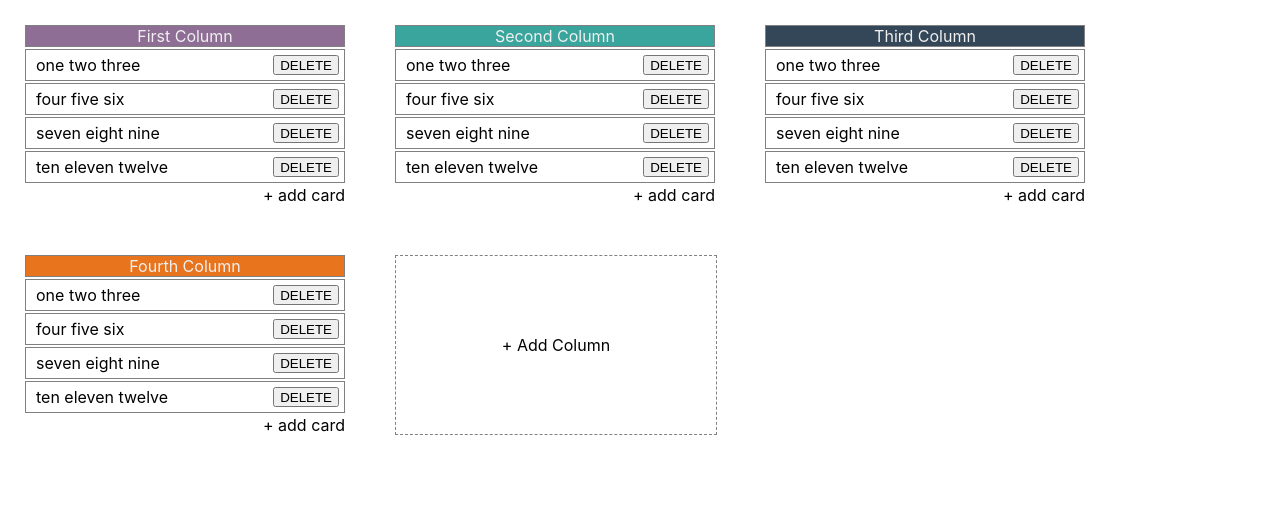
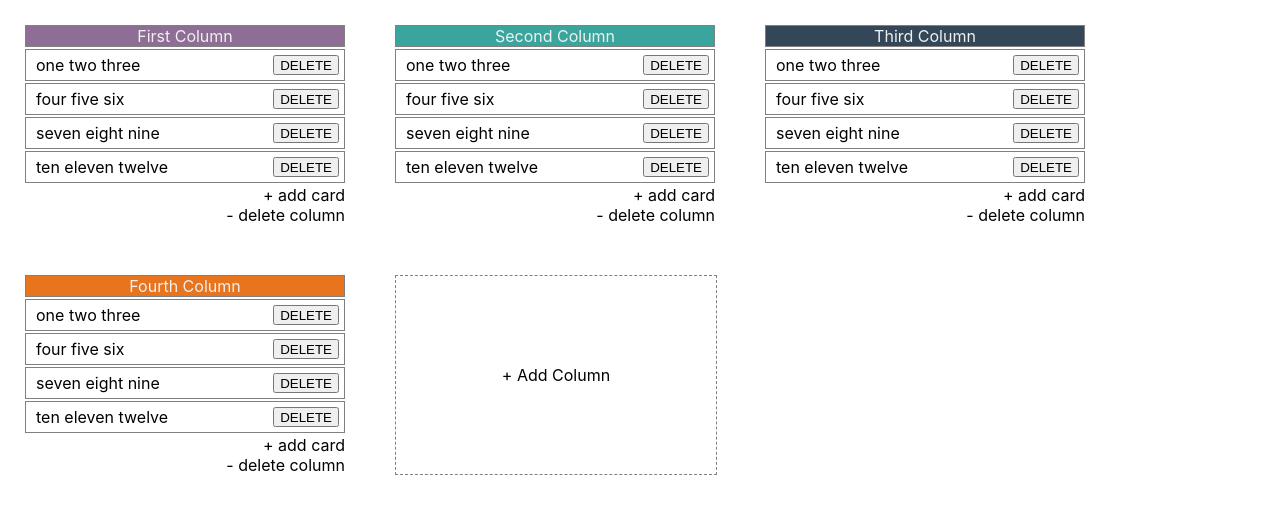
Before and after one commit to micahbales/react-kanban-board, a React (Create React App) app: page / in a window 1280 px wide. Shown: the top 514 px of the page. Built offline with nearby package versions, Linux system fonts and the light colour scheme.

Commit message:
Delete Column

```diff
--- a/package.json
+++ b/package.json
@@ -1,5 +1,5 @@
 {
-  "name": "triplebyte",
+  "name": "react-kanban-board",
   "version": "0.1.0",
   "private": true,
   "dependencies": {
--- a/src/App.css
+++ b/src/App.css
@@ -29,8 +29,10 @@
   flex-basis: 100%;
 }
 
-.column__add-card-button {
+.column__add-card-button, .column__delete-column-button {
   cursor: pointer;
+  text-align: right;
+  width: 100%;
 }
 
 .card {
--- a/src/App.js
+++ b/src/App.js
@@ -4,6 +4,7 @@ import Column from './Column';
 import AddCardModal from './modals/AddCardModal';
 import DeleteCardModal from './modals/DeleteCardModal';
 import AddColumnModal from './modals/AddColumnModal';
+import DeleteColumnModal from './modals/DeleteColumnModal';
 import {map, filter, find, reduce} from 'lodash';
 
 class App extends React.Component {
@@ -69,6 +70,9 @@ class App extends React.Component {
     deleteCardState: {
       columnId: null,
       cardOrder: null
+    },
+    deleteColumnState: {
+      columnId: null
     }
   };
 
@@ -88,6 +92,8 @@ class App extends React.Component {
     this.handleDeleteCard = this.handleDeleteCard.bind(this);
     this.handleDeleteCardModalOpen = this.handleDeleteCardModalOpen.bind(this);
     this.handleAddColumn = this.handleAddColumn.bind(this);
+    this.handleDeleteColumnModalOpen = this.handleDeleteColumnModalOpen.bind(this);
+    this.handleDeleteColumn = this.handleDeleteColumn.bind(this);
   }
 
   updateStateAndLocalStorage(state) {
@@ -209,6 +215,34 @@ class App extends React.Component {
         });
   }
 
+  handleDeleteColumn(e) {
+    e.preventDefault();
+
+    const state = Object.assign({}, this.state);
+    const columnId = this.state.deleteColumnState.columnId;
+
+    state.columns = filter(state.columns, (column) => column.id !== columnId);
+
+    this.updateStateAndLocalStorage(state);
+    this.handleDeleteColumnModalClose();
+  }
+
+  handleDeleteColumnModalOpen(e) {
+    const columnId = Number(e.currentTarget.parentElement.getAttribute('data-column-id'));
+    const state = Object.assign({}, this.state);
+
+    state.deleteColumnState.columnId = columnId;
+    this.updateStateAndLocalStorage(state);
+
+    document.querySelector('.modal.delete-column-modal')
+        .classList.remove('hidden');
+  }
+
+  handleDeleteColumnModalClose() {
+    document.querySelector('.modal.delete-column-modal')
+        .classList.add('hidden');
+  }
+
   render() {
     return (
       <div className="app">
@@ -224,6 +258,10 @@ class App extends React.Component {
           handleAddColumnModalClose={this.handleAddColumnModalClose}
           handleAddColumn={this.handleAddColumn}
         />
+        <DeleteColumnModal
+          handleDeleteColumnModalClose={this.handleDeleteColumnModalClose}
+          handleDeleteColumn={this.handleDeleteColumn}
+        />
         {
           map(this.state.columns, (column, i) => {
             return <Column
@@ -231,6 +269,7 @@ class App extends React.Component {
               key={i}
               handleAddCardModalOpen={this.handleAddCardModalOpen}
               handleDeleteCardModalOpen={this.handleDeleteCardModalOpen}
+              handleDeleteColumnModalOpen={this.handleDeleteColumnModalOpen}
             />
           })
         }
--- a/src/Column.js
+++ b/src/Column.js
@@ -31,6 +31,9 @@ class Column extends React.Component {
               <div className="column__add-card-button" onClick={this.props.handleAddCardModalOpen}>
                 + add card
               </div>
+              <div className="column__delete-column-button" onClick={this.props.handleDeleteColumnModalOpen}>
+                - delete column
+              </div>
             </div>
           );
     }
--- /dev/null
+++ b/src/modals/DeleteColumnModal.js
@@ -0,0 +1,26 @@
+import React from 'react';
+
+class DeleteColumnModal extends React.Component {
+    render() {
+        return (
+            <div className="modal delete-column-modal hidden">
+                <div className="modal-content">
+                    <span className="close" onClick={this.props.handleDeleteColumnModalClose}>
+                        &times;
+                    </span>
+
+                    <form>
+                        <h2>Are you sure you want to delete this column?</h2>
+                        <p>All associated cards will also be deleted!</p>
+                        <button className="button delete-column-modal__submit"
+                            onClick={this.props.handleDeleteColumn}>
+                            Delete
+                        </button>
+                    </form>
+                </div>
+            </div>
+        );
+    }
+}
+
+export default DeleteColumnModal;
```
Also changed, not shown: 1 other file (tests, documents, lock files or other folders).
